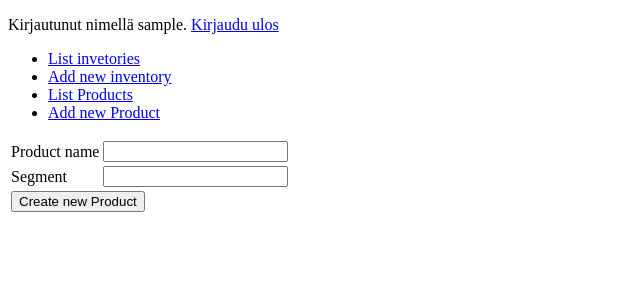
After one commit to jkukko/InventoryManagement, a Flask app: page /product/new/ in a window 1280 px wide. The commit adds this page. Shown: the top 300 px of the page, without its empty margins (0-640 px from the left). Run offline with Flask 2, Linux system fonts and the light colour scheme; a user stored in the database is signed in; tables that the repository leaves empty hold one stand-in row (values such as "Sample post").

Commit message:
product functionality added to project

```diff
--- a/application/__init__.py
+++ b/application/__init__.py
@@ -14,6 +14,9 @@ from application.inventory import views
 
 from application.auth import models
 from application.auth import views
+
+from application.product import models
+from application.product import views
 
 # kirjautuminen
 from application.auth.models import User
--- /dev/null
+++ b/application/product/forms.py
@@ -0,0 +1,9 @@
+from flask_wtf import FlaskForm
+from wtforms import StringField, validators
+
+class ProductForm(FlaskForm):
+    name = StringField("Product name", [validators.Length(min=5)])
+    segment = StringField("Segment", [validators.Length(min=5)])
+
+    class Meta:
+        csrf = False
--- /dev/null
+++ b/application/product/views.py
@@ -0,0 +1,32 @@
+from flask import redirect, render_template, request, url_for
+from flask_login import login_required, current_user
+
+from application import app, db
+from application.product.models import Product
+from application.product.forms import ProductForm
+
+
+@app.route("/products", methods=["GET"])
+def product_index():
+    return render_template("product/list.html", products = Product.query.all())
+
+
+@app.route("/product/new/")
+@login_required
+def product_form():
+    return render_template("product/new.html", form = ProductForm())
+
+@app.route("/product/", methods=["POST"])
+@login_required
+def product_create():
+    form = ProductForm(request.form)
+
+    if not form.validate():
+        return render_template("product/new.html", form = form)
+
+    p = Product(form.name.data, form.segment.data)
+
+    db.session().add(p)
+    db.session.commit()
+
+    return redirect(url_for("product_index"))
--- a/application/templates/layout.html
+++ b/application/templates/layout.html
@@ -17,6 +17,8 @@
     <ul>
       <li><a href="{{ url_for('inventory_index') }}">List invetories</a></li>
       <li><a href="{{ url_for('inventory_form') }}">Add new inventory</a></li>
+      <li><a href="{{ url_for('product_index') }}">List Products</a></li>
+      <li><a href="{{ url_for('product_form') }}">Add new Product</a></li>
     </ul>
     {% block body %}
       <p>
--- /dev/null
+++ b/application/templates/product/new.html
@@ -0,0 +1,30 @@
+{% extends "layout.html" %}
+
+{% block body %}
+<form method="POST" action="{{ url_for('product_create') }}">
+    <table>
+        <tr>
+            <td>
+                {{ form.name.label }}
+            </td>
+            <td>
+                {{ form.name }}
+            </td>
+        </tr>
+        <tr>
+            <td>
+                {{ form.segment.label }}
+            </td>
+            <td>
+                {{ form.segment }}
+            </td>
+        </tr>
+        <tr>
+            <td colspan="2">
+                <input type="submit" value="Create new Product">
+            </td>
+        </tr>
+    </table>
+</form>
+
+{% endblock %}
```
Also changed, not shown: application/product/models.py (added, +15 -0 lines), application/templates/product/list.html (added, +14 -0 lines).
